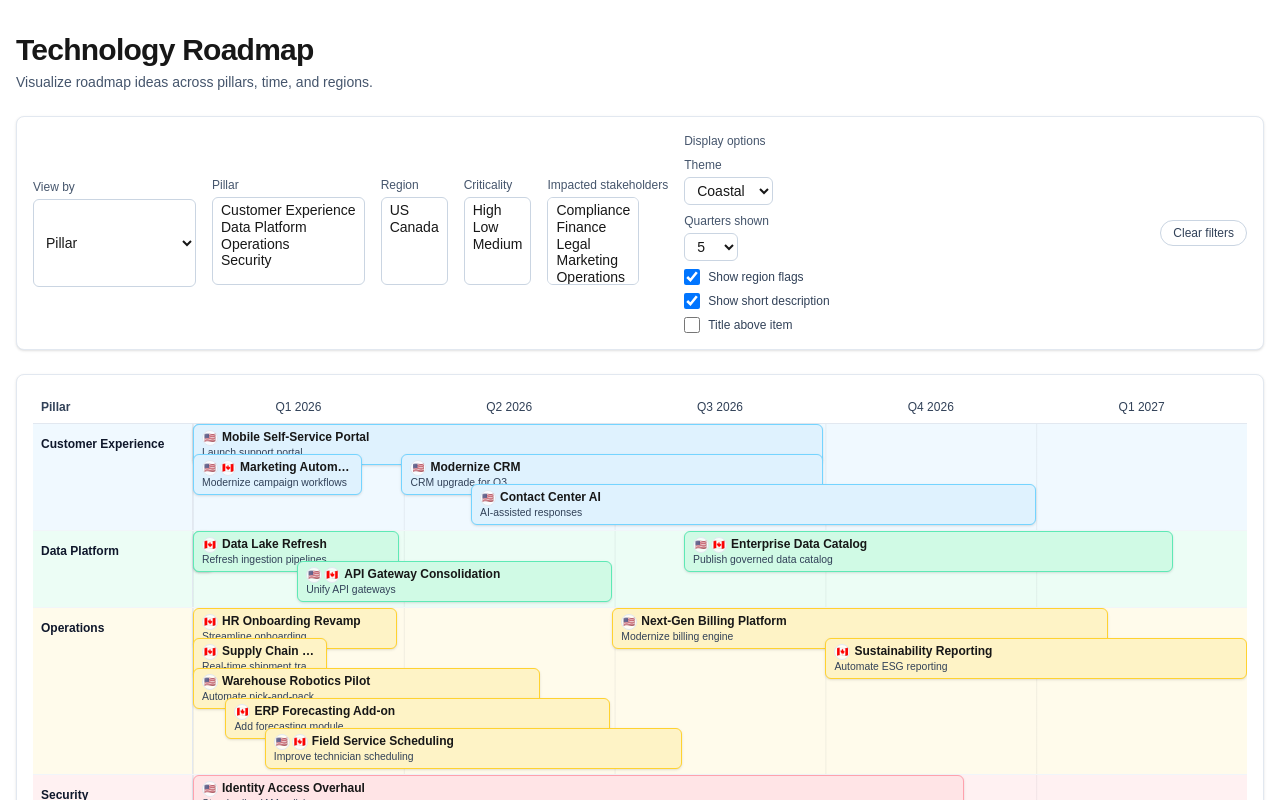
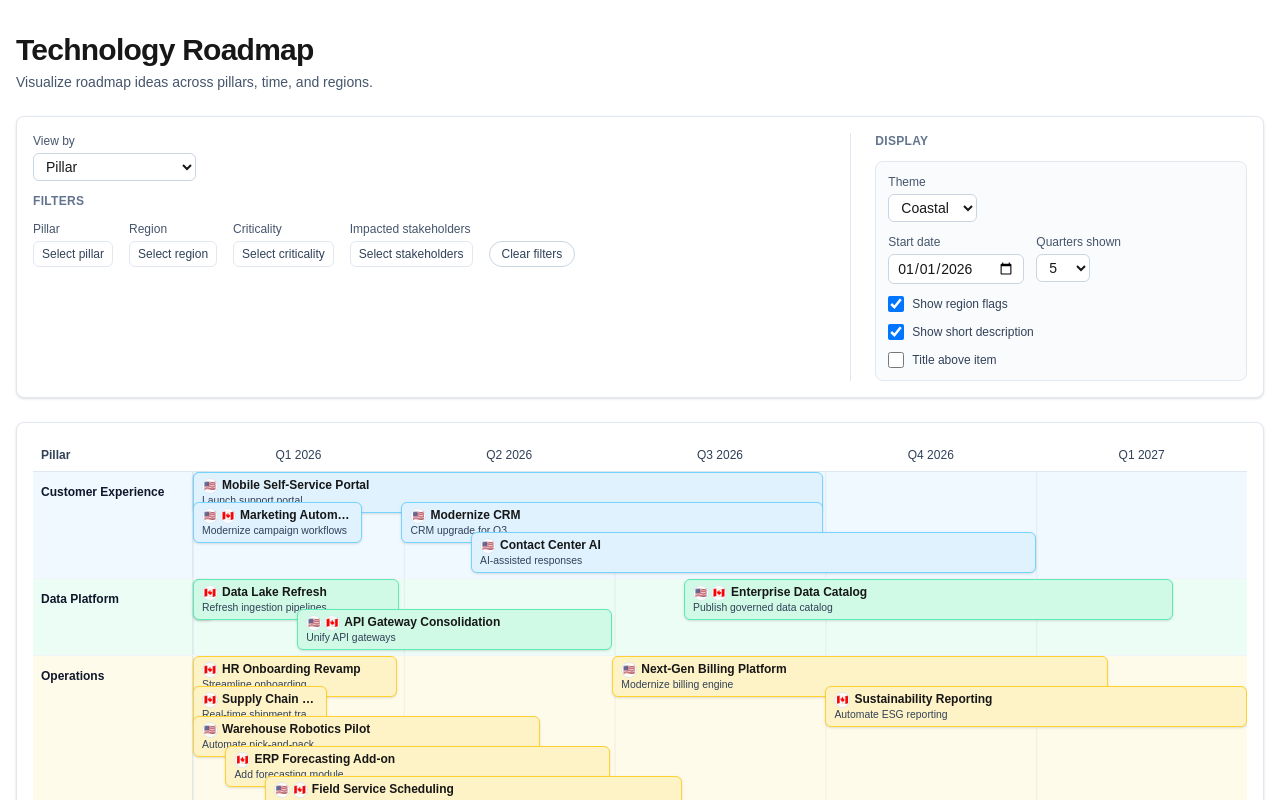
Before and after one commit to afalubi/roadmap-viewer, a Next.js app: page / in a window 1280 px wide. Shown: the top 800 px of the page. Built offline with nearby package versions, Linux system fonts and the light colour scheme.

Commit message:
additional updates

```diff
--- a/src/app/page.tsx
+++ b/src/app/page.tsx
@@ -4,6 +4,7 @@ import { useEffect, useState } from 'react';
 import type { RoadmapItem } from '@/types/roadmap';
 import { loadRoadmap } from '@/lib/loadRoadmap';
 import { parseRegions, type Region } from '@/lib/region';
+import { getQuarterStartDate } from '@/lib/timeScale';
 import { parseStakeholders } from '@/lib/stakeholders';
 import { RoadmapFilters } from '@/components/roadmap/RoadmapFilters';
 import { RoadmapTimeline } from '@/components/roadmap/RoadmapTimeline';
@@ -29,6 +30,9 @@ export default function HomePage() {
   const [selectedTheme, setSelectedTheme] = useState<
     'coastal' | 'orchard' | 'sunset'
   >('coastal');
+  const [startDate, setStartDate] = useState(() =>
+    formatDateInput(getQuarterStartDate(new Date())),
+  );
   const [quartersToShow, setQuartersToShow] = useState(5);
 
   useEffect(() => {
@@ -99,6 +103,8 @@ export default function HomePage() {
           setDisplayOptions={setDisplayOptions}
           selectedTheme={selectedTheme}
           setSelectedTheme={setSelectedTheme}
+          startDate={startDate}
+          setStartDate={setStartDate}
           quartersToShow={quartersToShow}
           setQuartersToShow={setQuartersToShow}
         />
@@ -108,9 +114,17 @@ export default function HomePage() {
           groupBy={selectedGroupBy}
           displayOptions={displayOptions}
           theme={selectedTheme}
+          startDate={startDate}
           quartersToShow={quartersToShow}
         />
       </div>
     </main>
   );
 }
+
+function formatDateInput(date: Date): string {
+  const year = date.getUTCFullYear();
+  const month = String(date.getUTCMonth() + 1).padStart(2, '0');
+  const day = String(date.getUTCDate()).padStart(2, '0');
+  return `${year}-${month}-${day}`;
+}
--- a/src/components/roadmap/RoadmapFilters.tsx
+++ b/src/components/roadmap/RoadmapFilters.tsx
@@ -29,6 +29,8 @@ interface Props {
   }) => void;
   selectedTheme: 'coastal' | 'orchard' | 'sunset';
   setSelectedTheme: (value: 'coastal' | 'orchard' | 'sunset') => void;
+  startDate: string;
+  setStartDate: (value: string) => void;
   quartersToShow: number;
   setQuartersToShow: (value: number) => void;
 }
@@ -49,6 +51,8 @@ export function RoadmapFilters({
   setDisplayOptions,
   selectedTheme,
   setSelectedTheme,
+  startDate,
+  setStartDate,
   quartersToShow,
   setQuartersToShow,
 }: Props) {
@@ -72,24 +76,62 @@ export function RoadmapFilters({
     setSelectedImpactedStakeholders([]);
   };
 
-  const selectClasses =
-    'border border-slate-300 rounded-md px-2 py-1 text-sm bg-white min-h-[5.5rem]';
+  const compactSelectClasses =
+    'border border-slate-300 rounded-md px-2 py-1 text-sm bg-white';
 
   const getSelectedOptions = (event: React.ChangeEvent<HTMLSelectElement>) =>
     Array.from(event.target.selectedOptions, (option) => option.value);
 
   const checkboxClasses =
     'h-4 w-4 rounded border-slate-300 text-sky-600 focus:ring-sky-500';
+  const toggleValue = (list: string[], value: string) =>
+    list.includes(value)
+      ? list.filter((item) => item !== value)
+      : [...list, value];
+
+  const renderCheckboxDropdown = (
+    label: string,
+    options: string[],
+    selected: string[],
+    onChange: (next: string[]) => void,
+    placeholder: string,
+  ) => (
+    <div className="space-y-1">
+      <label className="block text-xs font-medium text-slate-600">{label}</label>
+      <details className="rounded-md border border-slate-200 bg-white text-xs">
+        <summary className="cursor-pointer list-none px-2 py-1 text-slate-700">
+          {selected.length > 0 ? `${selected.length} selected` : placeholder}
+        </summary>
+        <div className="border-t border-slate-200 px-2 py-2 space-y-2">
+          {options.map((option) => (
+            <label
+              key={option}
+              className="flex items-center gap-2 text-slate-700"
+            >
+              <input
+                type="checkbox"
+                className={checkboxClasses}
+                checked={selected.includes(option)}
+                onChange={() => onChange(toggleValue(selected, option))}
+              />
+              {option}
+            </label>
+          ))}
+        </div>
+      </details>
+    </div>
+  );
 
   return (
-    <section className="bg-white border border-slate-200 rounded-lg p-4 shadow-sm space-y-3">
-      <div className="flex flex-wrap gap-4 items-center">
+    <section className="bg-white border border-slate-200 rounded-lg p-4 shadow-sm">
+      <div className="grid gap-6 grid-cols-[minmax(0,2fr)_minmax(0,1fr)]">
+        <div className="space-y-3">
           <div className="space-y-1">
             <label className="block text-xs font-medium text-slate-600">
               View by
             </label>
             <select
-            className={selectClasses}
+              className={compactSelectClasses}
               value={selectedGroupBy}
               onChange={(e) =>
                 setSelectedGroupBy(
@@ -103,92 +145,63 @@ export function RoadmapFilters({
             </select>
           </div>
 
-        <div className="space-y-1">
-          <label className="block text-xs font-medium text-slate-600">
-            Pillar
-          </label>
-          <select
-            className={selectClasses}
-            multiple
-            value={selectedPillars}
-            onChange={(e) => setSelectedPillars(getSelectedOptions(e))}
+          <div className="text-xs font-semibold uppercase tracking-wide text-slate-500">
+            Filters
+          </div>
+          <div className="flex flex-wrap gap-4 items-start">
+            {renderCheckboxDropdown(
+              'Pillar',
+              pillars,
+              selectedPillars,
+              setSelectedPillars,
+              'Select pillar',
+            )}
+
+            {renderCheckboxDropdown(
+              'Region',
+              regions,
+              selectedRegions,
+              (next) => setSelectedRegions(next as Region[]),
+              'Select region',
+            )}
+
+            {renderCheckboxDropdown(
+              'Criticality',
+              criticalities,
+              selectedCriticalities,
+              setSelectedCriticalities,
+              'Select criticality',
+            )}
+
+            {renderCheckboxDropdown(
+              'Impacted stakeholders',
+              impactedStakeholders,
+              selectedImpactedStakeholders,
+              setSelectedImpactedStakeholders,
+              'Select stakeholders',
+            )}
+
+            <button
+              type="button"
+              onClick={clearFilters}
+              className="self-end text-xs px-3 py-1 rounded-full border border-slate-300 text-slate-700 hover:bg-slate-100"
             >
-            {pillars.map((p) => (
-              <option key={p} value={p}>
-                {p}
-              </option>
-            ))}
-          </select>
+              Clear filters
+            </button>
+          </div>
         </div>
 
-        <div className="space-y-1">
-          <label className="block text-xs font-medium text-slate-600">
-            Region
-          </label>
-          <select
-            className={selectClasses}
-            multiple
-            value={selectedRegions}
-            onChange={(e) =>
-              setSelectedRegions(getSelectedOptions(e) as Region[])
-            }
-          >
-            {regions.map((r) => (
-              <option key={r} value={r}>
-                {r}
-              </option>
-            ))}
-          </select>
+        <div className="space-y-3 border-l border-slate-200 pl-6">
+          <div className="text-xs font-semibold uppercase tracking-wide text-slate-500">
+            Display
           </div>
-
-        <div className="space-y-1">
-          <label className="block text-xs font-medium text-slate-600">
-            Criticality
-          </label>
-          <select
-            className={selectClasses}
-            multiple
-            value={selectedCriticalities}
-            onChange={(e) => setSelectedCriticalities(getSelectedOptions(e))}
-          >
-            {criticalities.map((c) => (
-              <option key={c} value={c}>
-                {c}
-              </option>
-            ))}
-          </select>
-        </div>
-
-        <div className="space-y-1">
-          <label className="block text-xs font-medium text-slate-600">
-            Impacted stakeholders
-          </label>
-          <select
-            className={selectClasses}
-            multiple
-            value={selectedImpactedStakeholders}
-            onChange={(e) =>
-              setSelectedImpactedStakeholders(getSelectedOptions(e))
-            }
-          >
-            {impactedStakeholders.map((stakeholder) => (
-              <option key={stakeholder} value={stakeholder}>
-                {stakeholder}
-              </option>
-            ))}
-          </select>
-        </div>
-
-        <div className="space-y-2">
-          <div className="text-xs font-medium text-slate-600">
-            Display options
-          </div>
+          <div className="space-y-3 rounded-lg bg-slate-50/70 p-3 border border-slate-200">
             <div>
               <label className="block text-xs font-medium text-slate-600 mb-1">
                 Theme
               </label>
               <select
-              className="border border-slate-300 rounded-md px-2 py-1 text-sm bg-white"
+                className={compactSelectClasses}
                 value={selectedTheme}
                 onChange={(e) =>
                   setSelectedTheme(
@@ -201,12 +214,24 @@ export function RoadmapFilters({
                 <option value="sunset">Sunset</option>
               </select>
             </div>
+            <div className="flex flex-wrap gap-3">
+              <div>
+              <label className="block text-xs font-medium text-slate-600 mb-1">
+                Start date
+              </label>
+              <input
+                type="date"
+                className={compactSelectClasses}
+                value={startDate}
+                onChange={(e) => setStartDate(e.target.value)}
+              />
+            </div>
               <div>
               <label className="block text-xs font-medium text-slate-600 mb-1">
                 Quarters shown
               </label>
               <select
-              className="border border-slate-300 rounded-md px-2 py-1 text-sm bg-white"
+                className={compactSelectClasses}
                 value={quartersToShow}
                 onChange={(e) => setQuartersToShow(Number(e.target.value))}
               >
@@ -219,6 +244,7 @@ export function RoadmapFilters({
                   );
                 })}
               </select>
+            </div>
             </div>
             <label className="flex items-center gap-2 text-xs text-slate-700">
               <input
@@ -263,14 +289,7 @@ export function RoadmapFilters({
               Title above item
             </label>
           </div>
-
-        <button
-          type="button"
-          onClick={clearFilters}
-          className="ml-auto text-xs px-3 py-1 rounded-full border border-slate-300 text-slate-700 hover:bg-slate-100"
-        >
-          Clear filters
-        </button>
+        </div>
       </div>
     </section>
   );
--- a/src/components/roadmap/RoadmapTimeline.tsx
+++ b/src/components/roadmap/RoadmapTimeline.tsx
@@ -16,6 +16,7 @@ interface Props {
     titleAbove: boolean;
   };
   theme: 'coastal' | 'orchard' | 'sunset';
+  startDate: string;
   quartersToShow: number;
 }
 
@@ -40,11 +41,12 @@ export function RoadmapTimeline({
   groupBy,
   displayOptions,
   theme,
+  startDate,
   quartersToShow,
 }: Props) {
   const [selectedItem, setSelectedItem] = useState<RoadmapItem | null>(null);
 
-  const quarters = buildQuarterBuckets(items, quartersToShow);
+  const quarters = buildQuarterBuckets(items, quartersToShow, startDate);
 
   const pillarsMap = new Map<string, RoadmapItem[]>();
   for (const item of items) {
--- a/src/lib/timeScale.ts
+++ b/src/lib/timeScale.ts
@@ -7,7 +7,7 @@ export interface QuarterBucket {
 }
 
 function getQuarter(date: Date): 1 | 2 | 3 | 4 {
-  const month = date.getMonth();
+  const month = date.getUTCMonth();
   return (Math.floor(month / 3) + 1) as 1 | 2 | 3 | 4;
 }
 
@@ -21,27 +21,22 @@ function getQuarterEnd(year: number, quarter: 1 | 2 | 3 | 4): Date {
   return new Date(Date.UTC(year, month, 0, 23, 59, 59, 999));
 }
 
+export function getQuarterStartDate(date: Date): Date {
+  const year = date.getUTCFullYear();
+  const quarter = getQuarter(date);
+  return getQuarterStart(year, quarter);
+}
+
 export function buildQuarterBuckets(
   items: RoadmapItem[],
   totalQuarters = 5,
+  startDate?: string,
 ): QuarterBucket[] {
   const now = new Date();
-  const currentYear = now.getFullYear();
-  const currentQuarter = getQuarter(now);
-
-  let minStart = getQuarterStart(currentYear, currentQuarter);
-  let maxEnd = getQuarterEnd(currentYear, currentQuarter);
-
-  for (const item of items) {
-    if (item.startDate) {
-      const d = new Date(item.startDate);
-      if (d < minStart) minStart = d;
-    }
-    if (item.endDate) {
-      const d = new Date(item.endDate);
-      if (d > maxEnd) maxEnd = d;
-    }
-  }
+  const anchorDate = startDate ? parseDateInput(startDate) : now;
+  const anchorStart = getQuarterStartDate(anchorDate);
+  const currentYear = anchorStart.getUTCFullYear();
+  const currentQuarter = getQuarter(anchorStart);
 
   const quarters: QuarterBucket[] = [];
   let year = currentYear;
@@ -61,6 +56,14 @@ export function buildQuarterBuckets(
   }
 
   return quarters;
+}
+
+function parseDateInput(value: string): Date {
+  const [year, month, day] = value.split('-').map(Number);
+  if (!year || !month || !day) {
+    return new Date(value);
+  }
+  return new Date(Date.UTC(year, month - 1, day));
 }
 
 export interface TimelinePosition {
```
Lines whose indentation alone changed are shown as unchanged.
